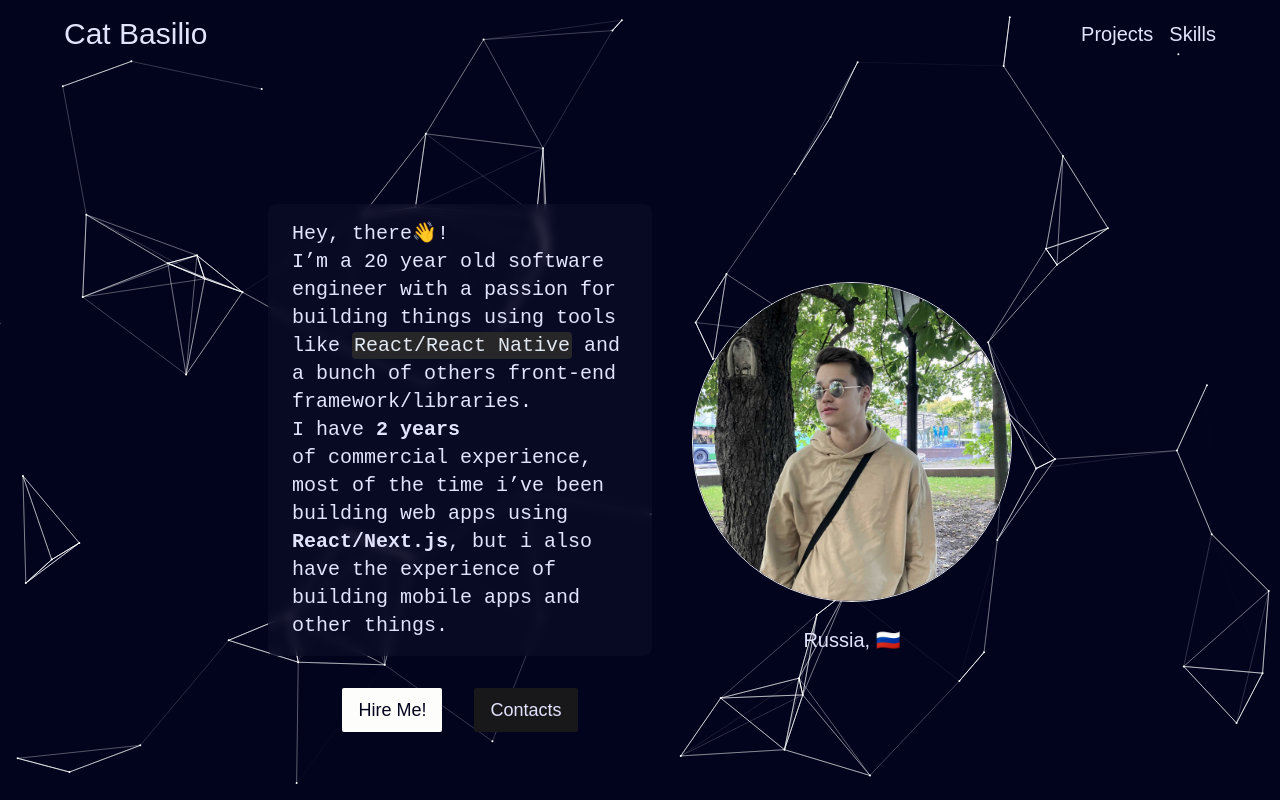
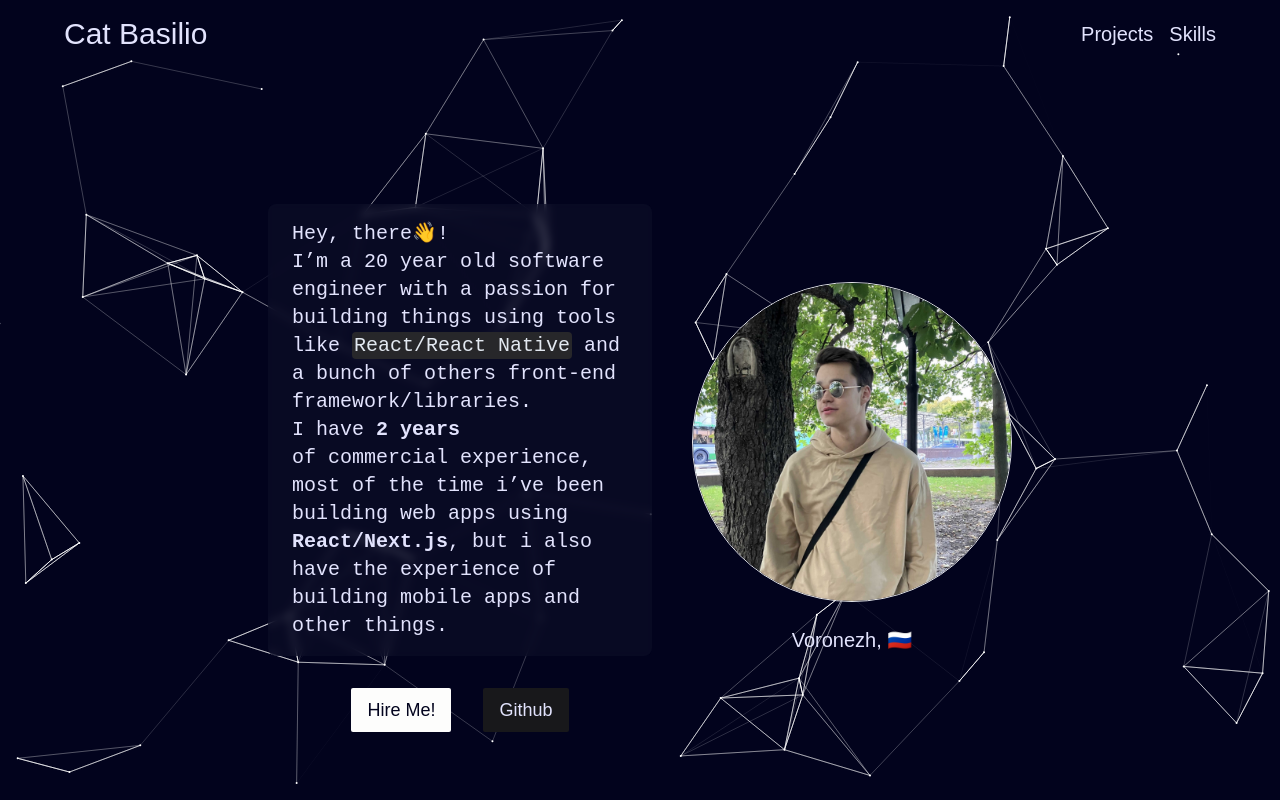
Before and after one commit to aquarell-dev/cat-basilio, a React (Vite) app: page / in a window 1280 px wide. Shown: the top 800 px of the page. Built offline with nearby package versions, Linux system fonts and the light colour scheme; a web font is replaced by a local one.

Commit message:
refactoring

```diff
--- a/src/components/screens/about/components/about-content/index.tsx
+++ b/src/components/screens/about/components/about-content/index.tsx
@@ -1,6 +1,8 @@
 import { FC } from 'react'
 import { PrimaryButton, SecondaryButton } from '../../../../ui/Button'
 import Code from '../../../../ui/Code'
+
+const GITHUB_URl = 'https://github.com/aquarell-dev'
 
 const AboutContent: FC = () => {
 	return (
@@ -31,14 +33,10 @@ const AboutContent: FC = () => {
 				>
 					Hire Me!
 				</PrimaryButton>
-				<SecondaryButton
-					onClick={() =>
-						document
-							.querySelector('#contact-form')
-							?.scrollIntoView({ behavior: 'smooth' })
-					}
-				>
-					Contacts
+				<SecondaryButton>
+					<a href={GITHUB_URl} target='_blank'>
+						Github
+					</a>
 				</SecondaryButton>
 			</div>
 		</div>
--- a/src/components/screens/about/components/avatar/index.tsx
+++ b/src/components/screens/about/components/avatar/index.tsx
@@ -1,5 +1,7 @@
 import { FC } from 'react'
 import AvatarPhoto from '../../../../../assets/avatar.jpg'
+
+// todo show actual russian flag on pc, emoji on mobile
 
 const Avatar: FC = () => {
 	return (
@@ -9,7 +11,9 @@ const Avatar: FC = () => {
 				src={AvatarPhoto}
 				alt='Ilya'
 			/>
-			<p className='text-xl font-primary text-center'>Russia, 🇷🇺</p>
+			<p className='text-xl font-primary text-center'>
+				Voronezh, &#x1F1F7;&#x1F1FA;
+			</p>
 		</div>
 	)
 }
--- a/src/components/ui/Project/index.tsx
+++ b/src/components/screens/projects/components/project/index.tsx
@@ -1,5 +1,5 @@
 import { FC } from 'react'
-import { PrimaryButton, SecondaryButton } from '../Button'
+import { PrimaryButton, SecondaryButton } from '../../../../ui/Button'
 import type { Project as TProject } from './project.types'
 
 const Project: FC<{ project: TProject }> = ({ project }) => {
--- a/src/components/screens/projects/index.tsx
+++ b/src/components/screens/projects/index.tsx
@@ -1,7 +1,7 @@
 import { FC } from 'react'
 
 import '../../../css/grid.css'
-import Project from '../../ui/Project'
+import Project from './components/project'
 import { projects } from './projects.data'
 
 const Projects: FC = () => {
```
Also changed, not shown: src/components/screens/projects/components/project/project.types.ts (renamed from src/components/ui/Project/project.types.ts).
